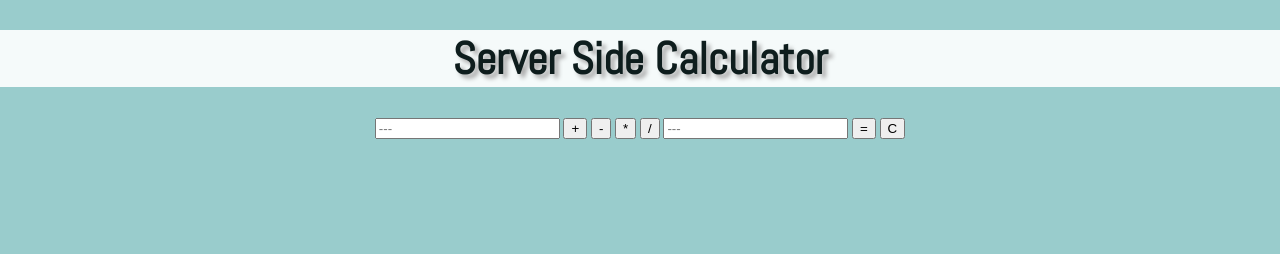
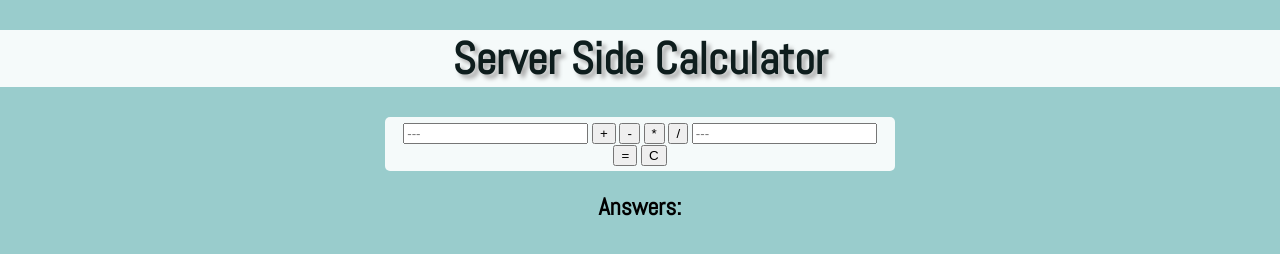
Before and after one commit to bradloudis/jquery-server-side-calculator, a website: page public/index.html in a window 1280 px wide. Drawn offline with Linux system fonts and the light colour scheme; no server answers.

Commit message:
add <h2>Answers to html. more CSS updates

```diff
--- a/public/index.html
+++ b/public/index.html
@@ -31,6 +31,7 @@
         <!-- large result here! -->
       </div>
       <div>
+        <h2>Answers:</h2>
         <ul class="js-results">
           <!-- calc results here! -->
         </ul>
--- a/public/styles/style.css
+++ b/public/styles/style.css
@@ -3,6 +3,10 @@ body {
   font-family: 'Abel', serif;
   background-color: #99cccc;
   margin: 0;
+}
+
+h2 {
+  text-align: center;
 }
 
 .colorBtn {
@@ -19,6 +23,11 @@ header {
 
 .calcFields {
   text-align: center;
+  max-width: 500px;
+  background-color: #f5fafa;
+  border-radius: 5px;
+  margin: auto;
+  padding: 5px;
 }
 
 .js-bigResult {
```
